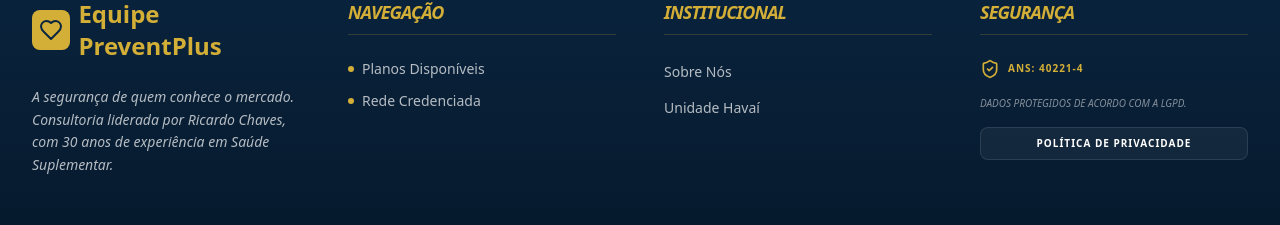
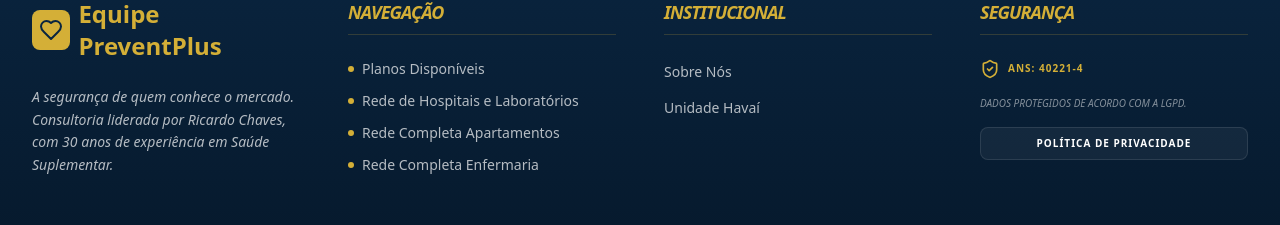
Before and after one commit to Saintsolution/PreventPlus, a React (Vite) app: page / in a window 1280 px wide. Shown: the part 4687-4912 px from the top of the page. Built offline with nearby package versions, Linux system fonts and the light colour scheme; no server answers.

Commit message:
Adiciona links da rede de hospitais e laboratórios no footer

```diff
--- a/src/components/Footer.tsx
+++ b/src/components/Footer.tsx
@@ -37,7 +37,7 @@ export function Footer({ onCTAClick }: FooterProps) {
             </p>
           </div>
 
-          {/* Coluna 2: Navegação (Links inteligentes com /#) */}
+          {/* Coluna 2: Navegação (Links atualizados com os novos PDFs) */}
           <div>
             <h4 className="text-lg font-bold mb-6 text-[#D4AF37] border-b border-[#D4AF37]/20 pb-2 uppercase tracking-tighter italic">Navegação</h4>
             <ul className="space-y-3">
@@ -50,15 +50,45 @@ export function Footer({ onCTAClick }: FooterProps) {
                   <span className="w-1.5 h-1.5 bg-[#D4AF37] rounded-full"></span> Planos Disponíveis
                 </a>
               </li>
+
+              {/* Link 1: Rede de Hospitais e Laboratórios */}
               <li>
                 <a
-                  href="https://drive.google.com/file/d/1BiXKo7Im87oOLqw_dP5SLdadTTG7F_yO/view?usp=sharing"
+                  href="https://drive.google.com/file/d/1g16hiw-ecFCmoupiQ7kbAj6qec9RNCgk/view?usp=sharing"
                   target="_blank"
                   rel="noopener noreferrer"
                   className="text-white/70 hover:text-[#D4AF37] transition-colors flex items-center gap-2 group text-sm"
                 >
                   <span className="w-1.5 h-1.5 bg-[#D4AF37] rounded-full"></span>
-                  Rede Credenciada
+                  Rede de Hospitais e Laboratórios
+                  <ExternalLink className="w-3 h-3 opacity-0 group-hover:opacity-100 transition-opacity" />
+                </a>
+              </li>
+
+              {/* Link 2: Rede Completa Apartamentos */}
+              <li>
+                <a
+                  href="https://drive.google.com/file/d/1ASABjYNThJJi7BviHWJuPXXOebOUDMiK/view?usp=sharing"
+                  target="_blank"
+                  rel="noopener noreferrer"
+                  className="text-white/70 hover:text-[#D4AF37] transition-colors flex items-center gap-2 group text-sm"
+                >
+                  <span className="w-1.5 h-1.5 bg-[#D4AF37] rounded-full"></span>
+                  Rede Completa Apartamentos
+                  <ExternalLink className="w-3 h-3 opacity-0 group-hover:opacity-100 transition-opacity" />
+                </a>
+              </li>
+
+              {/* Link 3: Rede Completa Enfermaria */}
+              <li>
+                <a
+                  href="https://drive.google.com/file/d/1rKavSKzUw6sCAiXj-pj3wmDPi63aoia9/view?usp=sharing"
+                  target="_blank"
+                  rel="noopener noreferrer"
+                  className="text-white/70 hover:text-[#D4AF37] transition-colors flex items-center gap-2 group text-sm"
+                >
+                  <span className="w-1.5 h-1.5 bg-[#D4AF37] rounded-full"></span>
+                  Rede Completa Enfermaria
                   <ExternalLink className="w-3 h-3 opacity-0 group-hover:opacity-100 transition-opacity" />
                 </a>
               </li>
@@ -90,7 +120,7 @@ export function Footer({ onCTAClick }: FooterProps) {
             </ul>
           </div>
 
-          {/* Coluna 4: Segurança e Link para Página de Privacidade */}
+          {/* Coluna 4: Segurança */}
           <div>
             <h4 className="text-lg font-bold mb-6 text-[#D4AF37] border-b border-[#D4AF37]/20 pb-2 uppercase tracking-tighter italic">Segurança</h4>
             <div className="space-y-4">
@@ -102,7 +132,6 @@ export function Footer({ onCTAClick }: FooterProps) {
                 Dados protegidos de acordo com a LGPD.
               </p>
 
-              {/* TROCAMOS O BUTTON POR LINK PARA A NOVA PÁGINA */}
               <Link
                 to="/privacidade"
                 className="inline-block bg-white/5 hover:bg-[#D4AF37] hover:text-[#0A2540] text-white border border-white/10 px-4 py-2 rounded-lg text-[10px] font-black uppercase tracking-widest transition-all text-center w-full"
--- a/src/components/Header.tsx
+++ b/src/components/Header.tsx
@@ -24,7 +24,7 @@ export function Header({ onCTAClick, onPhoneClick, refId }: {
       console.log("Erro no rastreio");
     }
 
-    window.location.href = "tel:+5521964791774";
+    window.location.href = "tel:+5521976802973";
   };
 
   return (
--- a/src/components/LeadModal.tsx
+++ b/src/components/LeadModal.tsx
@@ -47,7 +47,7 @@ export function LeadModal({ isOpen, onClose, refId, isEmailMode }: LeadModalProp
     } else {
       // MODO WHATSAPP DIRETO COM A SUA FRASE
       const mensagem = encodeURIComponent(`Olá, Ví o Anuncio na Internet e gostaria de mais informações`);
-      window.open(`https://wa.me/5521964791774?text=${mensagem}`, '_blank');
+      window.open(`https://wa.me/5521976802973?text=${mensagem}`, '_blank');
       onClose();
     }
   };
@@ -114,7 +114,7 @@ export function LeadModal({ isOpen, onClose, refId, isEmailMode }: LeadModalProp
                 Chamar no WhatsApp
               </button>
 
-              <a href="tel:+5521964791774" className="w-full bg-[#0A2540] text-white py-6 rounded-2xl font-black uppercase flex items-center justify-center gap-3 hover:scale-[1.02] transition-transform shadow-xl">
+              <a href="tel:+5521976802973" className="w-full bg-[#0A2540] text-white py-6 rounded-2xl font-black uppercase flex items-center justify-center gap-3 hover:scale-[1.02] transition-transform shadow-xl">
                 <PhoneCall className="w-6 h-6" />
                 Ligar Agora
               </a>
--- a/src/components/Pricing.tsx
+++ b/src/components/Pricing.tsx
@@ -55,7 +55,7 @@ export function Pricing({ onPhoneClick }: PricingProps) {
 
   const handlePlanSelection = (plano: string, faixa: string) => {
     const refId = localStorage.getItem('referral_id') || 'DIRETO';
-    const phoneNumber = "5521964791774";
+    const phoneNumber = "5521976802973";
 
     const mensagem = encodeURIComponent(
       `*INTERESSE EM PLANO - PREVENT PLUS*\n\n` +
--- a/src/pages/Privacy.tsx
+++ b/src/pages/Privacy.tsx
@@ -4,7 +4,6 @@ import { Shield, Lock, Eye, FileText } from 'lucide-react';
 export function Privacy() {
   return (
     <div className="min-h-screen bg-[#0A2540] text-white font-sans">
-      {/* Header Simples com a identidade visual */}
       <nav className="border-b border-white/10 py-6 bg-[#0D3A5F]">
         <div className="container mx-auto px-4 flex items-center gap-2">
            <div className="w-8 h-8 bg-[#D4AF37] rounded flex items-center justify-center">
@@ -21,7 +20,6 @@ export function Privacy() {
           </h1>
 
           <div className="space-y-10 text-white/80 leading-relaxed">
-
             <section className="flex gap-4">
               <div className="flex-shrink-0"><Lock className="w-6 h-6 text-[#D4AF37]" /></div>
               <div>
@@ -45,7 +43,6 @@ export function Privacy() {
                 <p>Seus dados são utilizados exclusivamente para entrar em contato e fornecer a Consultoria Premium solicitada. Não compartilhamos suas informações com terceiros para fins publicitários.</p>
               </div>
             </section>
-
           </div>
 
           <div className="mt-12 pt-8 border-t border-white/10 text-center">
```
